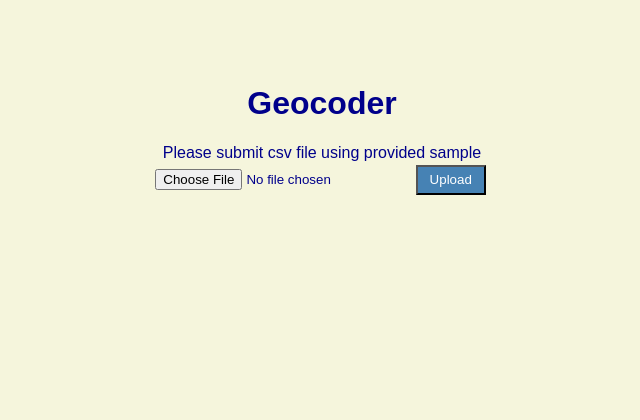
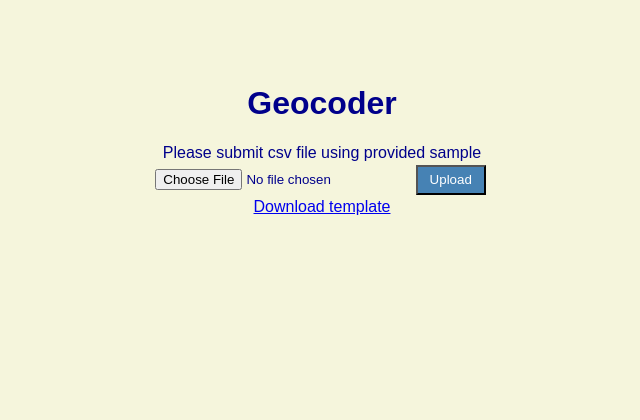
Before and after one commit to mdzapeer/GeoCoderProject, a Flask app: page / in a window 1280 px wide. Shown: the top 420 px of the page, without its empty margins (318-958 px from the left). Run offline with Flask 2, Linux system fonts and the light colour scheme.

Commit message:
download template

```diff
--- a/app.py
+++ b/app.py
@@ -1,7 +1,6 @@
 #import flask
-from flask import Flask, render_template, request
+from flask import Flask, render_template, request, send_file
 from flask_uploads import UploadSet, configure_uploads, UploadNotAllowed
-from werkzeug import secure_filename
 
 #web app object
 app=Flask(__name__)
@@ -11,8 +10,6 @@ app.config['UPLOADED_FILECSV_DEST']="uploaded"
 fileuploaded=UploadSet('filecsv', ('csv',))
 #apply configure_uploads method on flask app object and fileuploaded object to save the changes
 configure_uploads(app,(fileuploaded,))
-
-
 
 @app.route("/")
 def index():
@@ -28,10 +25,9 @@ def upload():
             return render_template("index.html", message="Please upload a valid .csv file")
         return render_template("index.html", message="Upload successful")
 
-
-# @app.route ("/temp_down")
-# def template_down():
-#     return render_template("index.html")
+@app.route ("/template_down")
+def template_down():
+    return send_file("samples\sample template.csv", as_attachment=True)
 
 # @app.route("/download")
 # def download():
--- /dev/null
+++ b/samples/sample template.csv
@@ -0,0 +1,3 @@
+ID,Address,Name,Employees
+1, 3666 21st St San Francisco CA 94114 USA, Madeira,8
+2, 735 Dolores St San Francisco CA 94119 USA, Bready Shop,15
--- a/templates/index.html
+++ b/templates/index.html
@@ -6,7 +6,6 @@
     <title>Home</title>
     <meta name="viewport" content="width=device-width, initial-scale=1">
     <link rel="stylesheet" type="text/css" media="screen" href="../static/main.css" />
-    <script src="main.js"></script>
 </head>
 <body>
     <div class=container>
@@ -16,6 +15,7 @@
             <input type="file" name="file">
             <button type="submit">Upload</button>
         </form>
+        <a href="{{url_for('template_down')}}">Download template</a>
         <p1 id=message>{{message | safe}}</p1>
     </div>
 
```
Also changed, not shown: samples/blank.csv (deleted).
